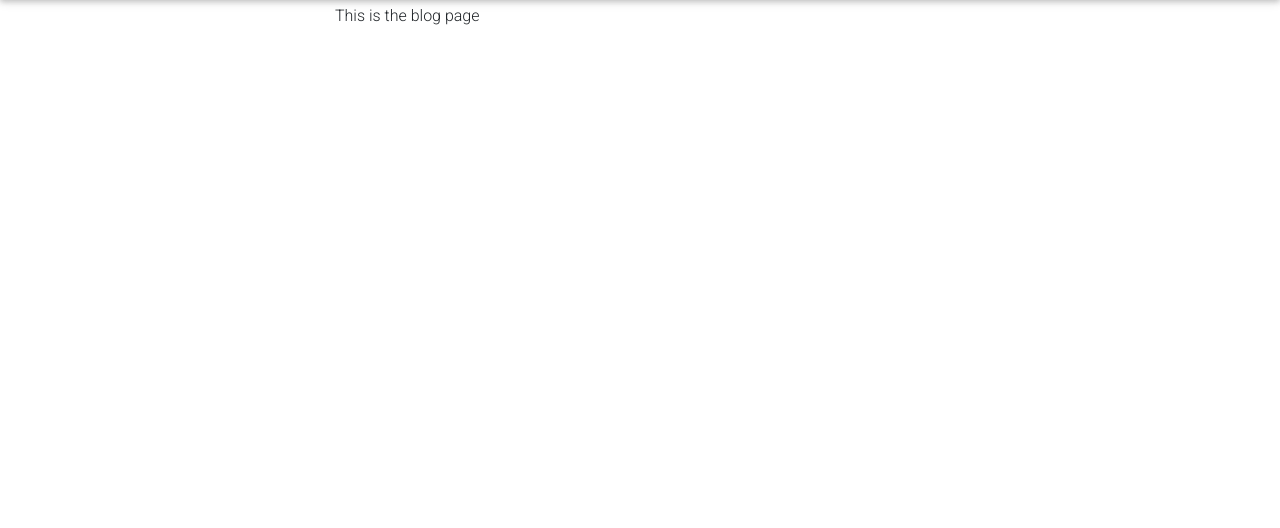
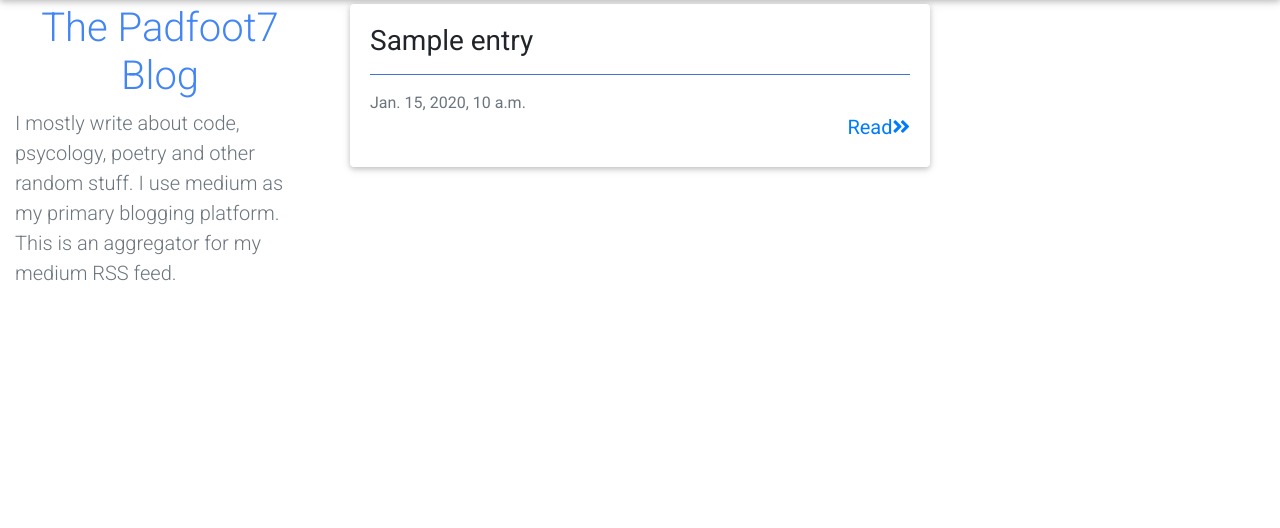
Before and after one commit to mohdomama/portfolio, a Django app: template src/templates/blog.html in a window 1280 px wide. Shown: the part 56-584 px from the top of the page. Run offline with Django 3.2, Linux system fonts and the light colour scheme; the template is opened without the code that fills it: most values are stand-ins (such as "Sample title", 1, 10 or a date in 2020); some libraries are stand-ins or nearby versions.

Commit message:
feat: complete blog page

```diff
--- a/src/templates/base.html
+++ b/src/templates/base.html
@@ -22,7 +22,7 @@
 </head>
 
 <body>
-    {% include 'navbar.html' %}
+    {% include 'components/navbar.html' %}
 
     <div class="container-fluid">
         <!--The grid details are redundant -->
--- a/src/templates/blog.html
+++ b/src/templates/blog.html
@@ -1,8 +1,23 @@
 {% extends "base.html" %}
 {% load static %}
 
+{% block leftcol %}
+<div class="text-center">
+    <h1 class="text-primary"> The Padfoot7 Blog</h1>
+</div>
+<p class="text-muted" style="font-size:20px">
+    I mostly write about code, psycology, poetry and other random stuff. I use medium as my primary blogging
+    platform. This is an aggregator for my medium RSS feed.
+</p>
+{% endblock %}
+
+
 {% block body %}
-This is the blog page
+
+{% for entry in entries %}
+{% include 'components/blog_card.html' with entry=entry %}
+{% endfor %}
+
 
 {% endblock %}
 
--- a/src/templates/home.html
+++ b/src/templates/home.html
@@ -14,5 +14,5 @@
 {% endblock %}
 
 {% block rightcol %}
-{% include 'zen.html' %}
+{% include 'components/zen.html' %}
 {% endblock %}
--- a/src/templates/projects.html
+++ b/src/templates/projects.html
@@ -2,7 +2,7 @@
 {% load static %}
 
 {% block body %}
-This is the projects page
+This is the project page
 
 {% endblock %}
 
--- a/src/templates/resume.html
+++ b/src/templates/resume.html
@@ -3,8 +3,7 @@
 
 {% block body %}
 
-
-<iframe src="https://mohdomama.github.io/Resume_Overleaf/resume.pdf" width="100%" height="900">
+<iframe src="https://mohdomama.github.io/file_share/resume.pdf" width="100%" height="900">
     Seems your browser does not support pdf. Please download it to view.
 </iframe>
 
@@ -12,5 +11,5 @@
 
 {% block rightcol %}
 <br>
-<a href="https://mohdomama.github.io/Resume_Overleaf/resume.pdf"><i class="fas fa-3x fa-download"> Download</i></a>
+<a href="https://mohdomama.github.io/file_share/resume.pdf"><i class="fas fa-3x fa-download"> Download</i></a>
 {% endblock %}
```
Also changed, not shown: src/portfolio/views.py (+12 -6 lines).
